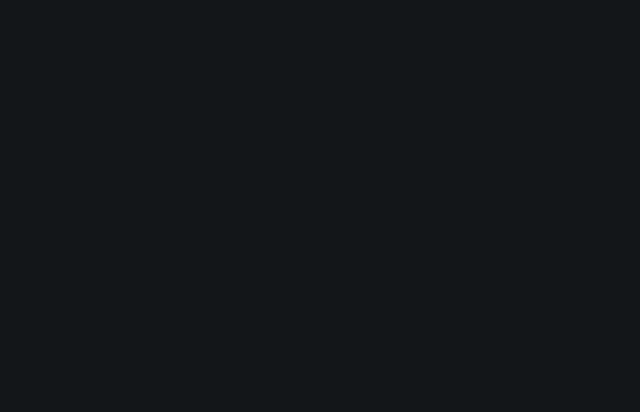
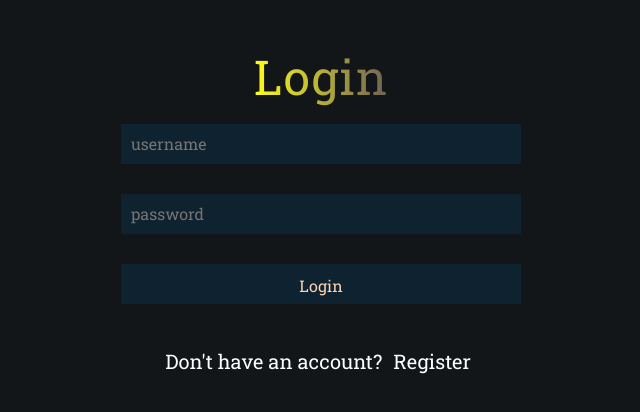
Before and after one commit to AdarshMasekar/Internship-Project---Show-Space, a React (Create React App) app: page /login in a window 1280 px wide. Before the commit this address had no page. Shown: the top 412 px of the page, without its empty margins (319-959 px from the left). Built offline with nearby package versions, Linux system fonts and the light colour scheme.

Commit message:
final commit

```diff
--- a/src/App.js
+++ b/src/App.js
@@ -3,14 +3,18 @@ import "./styles/App.css";
 import BookingPage from './components/BookingPage.jsx';
 import { BrowserRouter as Router, Routes, Route } from 'react-router-dom';
 import { Home } from './components/Home';
+import LoginForm from './components/LoginForm';
+import RegisterForm from './components/RegisterForm';
 
 const App = () => {
 
   return (
     <Router>
       <Routes>
-        <Route exact path="/" element={<Home />} />
-        <Route path="/booking" element={<BookingPage />} />
+        <Route exact path="/" element={<RegisterForm />} />
+        <Route exact path="/login" element={<LoginForm />} />
+        <Route exact path="/home" element={<Home />} />
+        <Route exact path="/booking" element={<BookingPage />} />
       </Routes>
     </Router>
   );
--- a/src/components/BookingPage.jsx
+++ b/src/components/BookingPage.jsx
@@ -1,11 +1,17 @@
 import React from 'react';
 import {useLocation} from 'react-router-dom';
+import {useState} from 'react';
 
 const BookingPage = () => {
     const location = useLocation();
     const { Show } = location.state;
 
     const defaultImage = "https://user-images.githubusercontent.com/24848110/33519396-7e56363c-d79d-11e7-969b-09782f5ccbab.png"
+    const [isBooked, setIsBooked] = useState(false);
+
+    function handleBooking() {
+      setIsBooked(!isBooked);
+    }
 
   return (
       <div className='container side'>
@@ -18,12 +24,14 @@ const BookingPage = () => {
         </div>
 
         <div className="right">
-            <h3>Genres: {Show?.genres?.[0] + ' ' + Show?.genres?.[1]}</h3>
-            <h3>Language : {Show.language}</h3>
-            <h3>Type: {Show.type}</h3>
-            <h3>Rating : {Show.rating.average}</h3>
-            <h3>year : {Show.ended}</h3>
-            <h3>summary : {Show.summary? Show.summary:"summary not available"}</h3>
+            <h3><strong>Genres:</strong> {Show?.genres?.[0] + ' ' + Show?.genres?.[1]}</h3>
+            <h3><strong>Language</strong> : {Show.language}</h3>
+            <h3><strong>Type</strong>: {Show.type}</h3>
+            <h3><strong>Rating</strong> : {Show.rating.average}</h3>
+            <h3><strong>Premiered</strong> : {Show.ended}</h3>
+            <h3><strong>Summary</strong> : {Show.summary? Show.summary:"summary not available"}</h3>
+            <button className='book' onClick={handleBooking} >{isBooked? "Cancel Booking":"Book Now"}</button>
+            <h2 className='booked'>{isBooked? Show.name+" is booked":" "}</h2>
         </div>
     </div>
   );
--- a/src/components/Home.jsx
+++ b/src/components/Home.jsx
@@ -1,9 +1,10 @@
 import React from 'react';
+import { Link } from 'react-router-dom';
 import { useState,useEffect } from 'react';
 import ShowCard from './ShowCard';
 
 export const Home = () => {
-    const [searchTerm, setSearchTerm] = useState('av');
+    const [searchTerm, setSearchTerm] = useState('kung fu panda   ');
     const [Shows, setShows] = useState([]);
 
     useEffect(() => {
@@ -30,7 +31,10 @@ export const Home = () => {
 
   return (
     <div className='app'>
-        <h1>Show Space</h1>
+        <header className='nav'>
+            <h1>Show Space</h1>
+            <Link to="/register"><h1>Logout</h1></Link>
+        </header>
 
     <div className="search">
       <input
--- /dev/null
+++ b/src/components/LoginForm.jsx
@@ -0,0 +1,91 @@
+import React, { useState } from 'react';
+import { useNavigate } from 'react-router-dom';
+
+const LoginForm = () => {
+  const [username, setUsername] = useState('');
+  const [password, setPassword] = useState('');
+
+  const handleUsernameChange = (event) => {
+    setUsername(event.target.value);
+  };
+
+  const handlePasswordChange = (event) => {
+    setPassword(event.target.value);
+  };
+
+  const navigate = useNavigate();
+  const handleSubmit = (event) => {
+    event.preventDefault();
+
+    // Perform form validation here
+    if (username.length === 0) {
+      alert('Please enter a username');
+      return;
+    }
+
+    if (password.length === 0) {
+      alert('Please enter a password');
+      return;
+    }
+
+    // Retrieve user data from local storage
+    const storedUser = localStorage.getItem('user');
+    if (storedUser) {
+      const user = JSON.parse(storedUser);
+
+      // Check if entered credentials match
+      if (username === user.username && password === user.password) {
+        // Set a flag or token to indicate logged-in state
+        localStorage.setItem('isLoggedIn', 'true');
+        alert('Login successful');
+
+        // Redirect to home page
+        navigate("/home");
+      } else {
+        console.log('Invalid credentials');
+      }
+    } else {
+      console.log('User not found');
+    }
+
+    // Clear form inputs
+    setUsername('');
+    setPassword('');
+  };
+
+  const handleLogin= () =>{
+    navigate("/home");
+  }
+
+  return (
+   <div className="container login">
+    <h1>Login</h1>
+        <form className='form' onSubmit={handleSubmit}>
+        <div>
+            <input className='finput'
+            type="text"
+            id="username"
+            placeholder='username'
+            value={username}
+            onChange={handleUsernameChange}
+            />
+        </div>
+        <div>
+            <input className='finput'
+            type="password"
+            id="password"
+            placeholder='password'
+            value={password}
+            onChange={handlePasswordChange}
+            />
+        </div>
+        <button className='fbutton' type="submit">Login</button>
+
+        <h5 className="text mt-4 text-center">Don't have an account? <button className=" btn1" onClick={handleLogin}>Register</button></h5>
+
+        </form>
+   </div>
+  );
+};
+
+export default LoginForm;
--- /dev/null
+++ b/src/components/RegisterForm.jsx
@@ -0,0 +1,69 @@
+import React, { useState } from "react";
+import { useNavigate } from "react-router-dom";
+
+const RegisterForm = () => {
+  const [username, setUsername] = useState("");
+  const [email, setEmail] = useState("");
+  const [password, setPassword] = useState("");
+
+  const navigate = useNavigate();
+  const handleSubmit = (e) => {
+    e.preventDefault();
+
+    // Check if the input is empty
+    if (username === "" || email === "" || password === "") {
+      alert("Please enter all the fields");
+      return;
+    }
+
+    // Register the user
+    const data = {
+      username,
+      email,
+      password,
+    };
+
+    fetch("/api/register", {
+      method: "POST",
+      body: JSON.stringify(data),
+    });
+
+    // Redirect to the login form
+    alert("Registration succussfull")
+    navigate("/login");
+
+    // Log the details of the user
+    // console.log(data);
+  };
+
+  const handleLogin= () =>{
+    navigate("/login");
+  }
+
+  return (
+    <div className="container register">
+      <h1>Register</h1>
+      <form onSubmit={handleSubmit} className="form">
+        <input className="finput"
+          type="text"
+          placeholder="Username"
+          onChange={(e) => setUsername(e.target.value)}
+        />
+        <input className="finput"
+          type="email"
+          placeholder="Email"
+          onChange={(e) => setEmail(e.target.value)}
+        />
+        <input className="finput"
+          type="password"
+          placeholder="Password"
+          onChange={(e) => setPassword(e.target.value)}
+        />
+        <button className="fbutton" type="submit">Register</button>
+      </form>
+       <h5 className="text mt-4">Already have an account? <button className=" btn1" onClick={handleLogin}>Login.</button></h5>
+    </div>
+  );
+};
+
+export default RegisterForm;
--- a/src/styles/App.css
+++ b/src/styles/App.css
@@ -37,8 +37,8 @@ h1 {
   letter-spacing: 0.9px;
   background: linear-gradient(
     90deg,
-    rgba(249, 211, 180, 1) 0%,
-    rgba(249, 211, 180, 0) 100%
+    rgba(255, 255, 25, 1) 0%,
+    rgba(249, 211, 180, 0.4) 100%
   );
   background-clip: text;
   -webkit-background-clip: text;
@@ -243,17 +243,18 @@ h1 {
     align-items: center;
     justify-content: center;
     background-color: #30383f;
-    width:300px;
-    height: 480px;
+    width:19.5rem;
+    height: fit-content;
     margin: 2rem;
     padding: 2rem;
     border-radius: 38px;
     cursor: pointer;
+    box-shadow:0 2px 4px rgba(255, 255, 25);
   }
 
   .showImage{
-      width: 300px;
-      height: 420px;
+      width: 18rem;
+      height: 22rem;
       object-fit: cover;
       border-radius: 30px 30px 0 0;
       overflow: hidden;
@@ -261,17 +262,23 @@ h1 {
       top:-20px;
   }
 
+  .image-container{
+    border-bottom: 1px solid rgba(255, 255, 25) ;
+  }
 
 
 .name{
-    color: gold;
+    color: rgba(249, 211, 180, 1);
     margin-top: 10px;
 }
 
 .book{
-    background-color: antiquewhite;
+    background-color: rgb(238, 220, 120);
     border-radius: 20px;
     margin-bottom: 5px;
+    height:fit-content;
+    padding: 1rem;
+    width: fit-content;
 }
 
 .side{
@@ -306,6 +313,47 @@ h1 {
 }
 
 .showName{
-  color: gold;
+  color: rgba(249, 211, 180, 1);
   margin-top: 20px;
 }
+
+.register,.login{
+  display: flex;
+  flex-direction: column;
+  align-items: center;
+  justify-content: center;
+}
+
+.form{
+  display: flex;
+  flex-direction: column;
+  gap: 20px;
+}
+
+.finput,.fbutton{
+  margin-top: 10px;
+  width: 25rem;
+  height: 2.5rem;
+  padding: 10px;
+  color: rgba(249, 211, 180, 1);
+  background-color: #0f2230;
+}
+
+.booked{
+  color: rgba(249, 211, 180, 1);
+}
+
+.btn1{
+  background-color: transparent;
+  color: white;
+  border: none;
+}
+
+.underlined{
+  underline:red;
+}
+.nav{
+  display: flex;
+  width: 80rem;
+  justify-content: space-between;
+}
```
